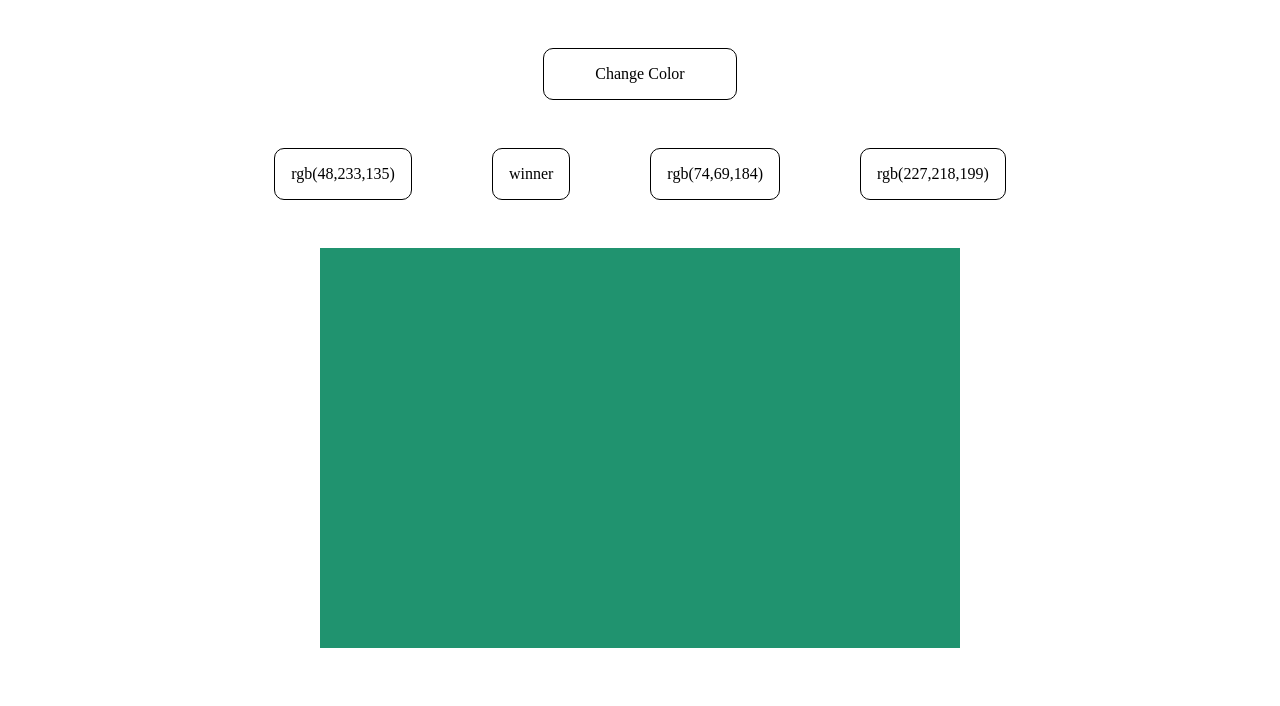
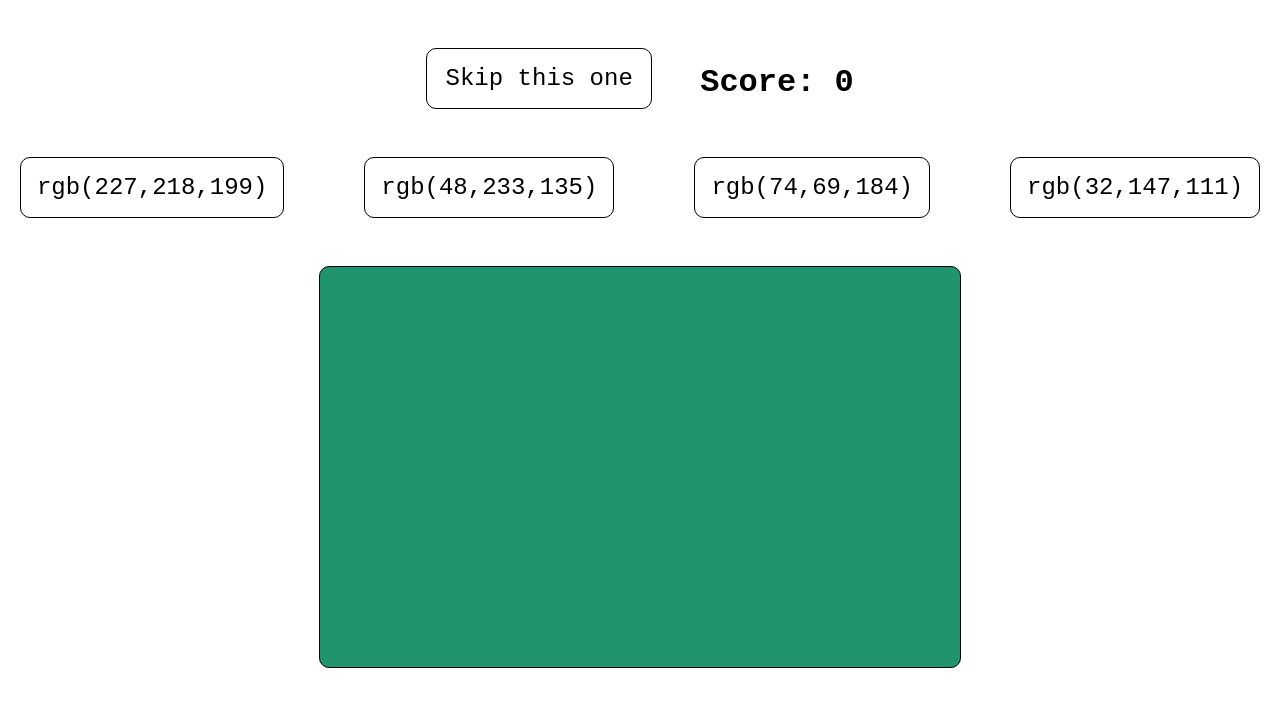
Before and after one commit to ryangibbons94/colorquiz, a plain HTML site: page index.html in a window 1280 px wide. Both pictures are taken after a click on the link "Change Color". Drawn offline with Linux system fonts and the light colour scheme.

Commit message:
score keeping system works

```diff
--- a/css/style.css
+++ b/css/style.css
@@ -1,6 +1,7 @@
 *{
     margin: 0;
     padding: 0;
+    font-family: 'Courier New', Courier, monospace;
 }
 
 body{
@@ -11,17 +12,30 @@ body{
     gap: 3rem;
 }
 
+.top{
+    display: flex;
+    gap: 3rem;
+    align-items: flex-end;
+}
+
 a{
     display: inline-block;
     text-align: center;
     border: 1px solid black;
-    width: 10rem;
+    width: 12rem;
     margin-top: 3rem;
     padding: 1rem;
     background-color: white;
     border-radius: 10px;
     text-decoration: none;
     color: black;
+    font-size: 1.5rem;
+}
+
+h1{
+    display: inline-block;
+    text-align: center;
+    margin-bottom: .5rem;
 }
 
 #answerarea{
@@ -35,10 +49,13 @@ a{
     border: 1px solid black;
     padding: 1rem;
     border-radius: 10px;
+    font-size: 1.5rem;
 }
 
 
 #colorArea{
     width: 50vw;
     height: 50vh;
+    border: 1px solid black;
+    border-radius: 10px;
 }
--- a/index.html
+++ b/index.html
@@ -8,7 +8,11 @@
     <link rel="stylesheet" href="css/style.css">
 </head>
 <body>
+    <div class="top">
     <a id="colorChange" href="#">Change Color</a>
+    <h1>Score: <span class="scoreHere"></span></h1>
+    </div>
+
     <div id="answerarea">
     <div class="answer" id="answer1">
         <p>answer</p>
--- a/js/main.js
+++ b/js/main.js
@@ -1,51 +1,98 @@
-document.querySelector('#colorChange').addEventListener('click', changeBackground)
-
+document.querySelector('#colorChange').addEventListener('click', newRound)
+let scoreHere = document.querySelector('.scoreHere')
 let answer1 = document.querySelector('#answer1')
 let answer2 = document.querySelector('#answer2')
 let answer3 = document.querySelector('#answer3')
 let answer4 = document.querySelector('#answer4')
-var correctColor
+let correctColor
+let score = 0
+let num
+const answers = document.querySelectorAll('.answer')
 
+Array.from(answers).forEach(element => element.addEventListener('click', checkScore))
+
+scoreHere.innerText = score
+//function to start a new round, this function contains all of the other functions that do other things
+function newRound(){
+    correctColor = randomRGB()
+    num = random(0,3)
+    answerPick()
+    changeBackground()
+    addClassToCorrect()
+    document.querySelector('#colorChange').innerText ='Skip this one'
+}
 //change all of the answer choices
 function answerPick(){
-    let num = random(0,3)
     if(num === 0){
-        answer1.innerText = 'winner'
+        answer1.innerText = correctColor
         answer2.innerText = randomRGB()
         answer3.innerText = randomRGB()
         answer4.innerText = randomRGB()
     }else if(num === 1){
-        answer2.innerText = 'winner'
+        answer2.innerText = correctColor
         answer1.innerText = randomRGB()
         answer3.innerText = randomRGB()
         answer4.innerText = randomRGB()
     }else if(num === 3){
-        answer3.innerText = 'winner'
+        answer3.innerText = correctColor
         answer2.innerText = randomRGB()
         answer1.innerText = randomRGB()
         answer4.innerText = randomRGB()
     }else{
-        answer4.innerText = 'winner'
+        answer4.innerText = correctColor
         answer2.innerText = randomRGB()
         answer3.innerText = randomRGB()
         answer1.innerText = randomRGB()
     }
 }
 
-
-function changeBackground(){
-    correctColor = randomRGB()
-    document.querySelector('#colorArea').style.background = correctColor
-    answerPick().innerText = correctColor
+//add class to correct option
+function addClassToCorrect(){
+    if(num === 0){
+        answer1.classList.add('winner')
+        answer2.classList.remove('winner')
+        answer3.classList.remove('winner')
+        answer4.classList.remove('winner')
+    }else if(num === 1){
+        answer2.classList.add('winner')
+        answer1.classList.remove('winner')
+        answer3.classList.remove('winner')
+        answer4.classList.remove('winner')
+    }else if(num === 3){
+        answer3.classList.add('winner')
+        answer2.classList.remove('winner')
+        answer1.classList.remove('winner')
+        answer4.classList.remove('winner')
+    }else{
+        answer4.classList.add('winner')
+        answer2.classList.remove('winner')
+        answer3.classList.remove('winner')
+        answer1.classList.remove('winner')
+    }
 }
 
+//increment the score if correct one is picked
+function checkScore(click){
+    if(click.target.classList.contains('winner')){
+        score ++
+		scoreHere.innerText = score
+        newRound()
+	}else{
+		newRound()
+        score --
+        scoreHere.innerText = score
+	}
+}
+//change the background color
+function changeBackground(){
+    document.querySelector('#colorArea').style.background = correctColor
+}
 
+//random number between two values
 function random(min, max) {
     return Math.floor(Math.random() * (max - min + 1)) + min;
   }
-
+//random color in rbg format
   function randomRGB() {
     return `rgb(${random(0, 255)},${random(0, 255)},${random(0, 255)})`;
   }
-
-  //
```
